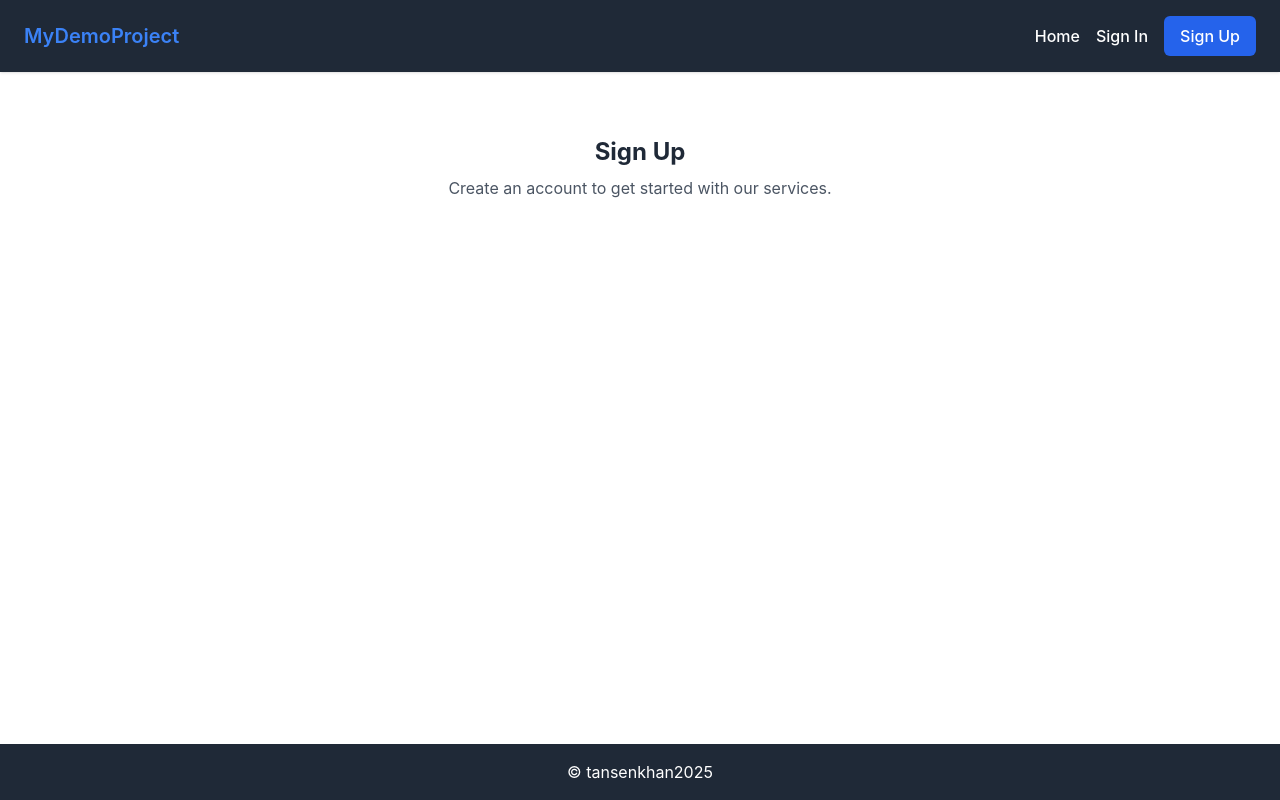
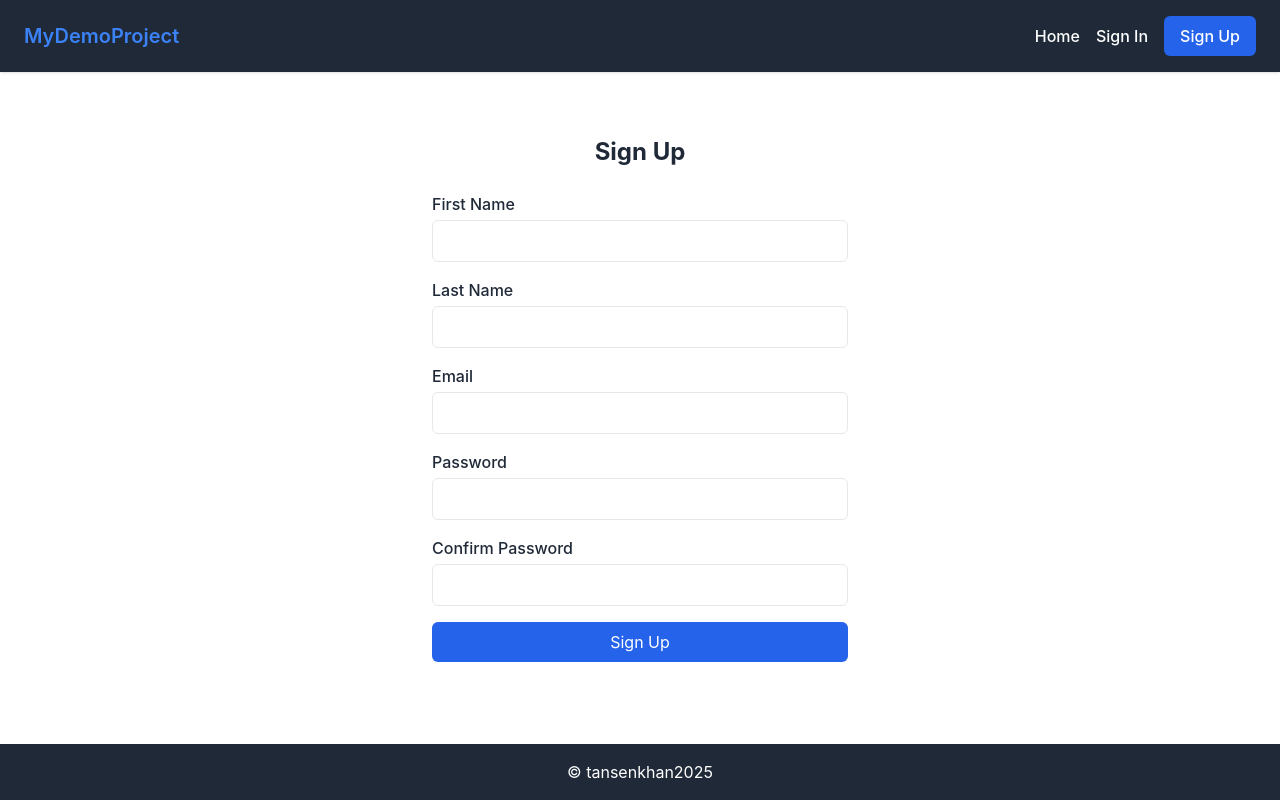
Before and after one commit to tansenkhan1990/react-cross-platform, a React (Create React App) app: page /signup in a window 1280 px wide. Built offline with nearby package versions, Linux system fonts and the light colour scheme.

Commit message:
add form

```diff
--- a/package.json
+++ b/package.json
@@ -8,6 +8,7 @@
     "@capacitor/cli": "^7.4.0",
     "@capacitor/core": "^7.4.0",
     "@capacitor/ios": "^7.4.0",
+    "@hookform/resolvers": "^5.1.1",
     "@testing-library/dom": "^10.4.0",
     "@testing-library/jest-dom": "^6.6.3",
     "@testing-library/react": "^16.3.0",
@@ -18,10 +19,12 @@
     "@types/react-dom": "^19.1.6",
     "react": "^19.1.0",
     "react-dom": "^19.1.0",
+    "react-hook-form": "^7.59.0",
     "react-router-dom": "^7.6.3",
     "react-scripts": "5.0.1",
     "typescript": "^4.9.5",
-    "web-vitals": "^2.1.4"
+    "web-vitals": "^2.1.4",
+    "zod": "^3.25.67"
   },
   "scripts": {
     "start": "react-scripts start",
--- a/src/pages/SignIn.tsx
+++ b/src/pages/SignIn.tsx
@@ -1,8 +1,64 @@
-const SignIn = () => (
-  <div className="text-center py-16">
-    <h1 className="text-2xl font-bold">Sign In</h1>
-    <p className="mt-2 text-gray-600">Access your account and manage your bookings.</p>
-  </div>
-);
+import React from "react";
+import { useForm } from "react-hook-form";
+import { z } from "zod";
+import { zodResolver } from "@hookform/resolvers/zod";
+
+// ✅ Zod schema for Sign In
+const schema = z.object({
+  email: z.string().email("Invalid email address"),
+  password: z.string().min(1, "Password is required"),
+});
+
+type SignInForm = z.infer<typeof schema>;
+
+const SignIn = () => {
+  const {
+    register,
+    handleSubmit,
+    formState: { errors },
+  } = useForm<SignInForm>({
+    resolver: zodResolver(schema),
+  });
+
+  const onSubmit = (data: SignInForm) => {
+    console.log("Sign In Data:", data);
+  };
+
+  return (
+    <div className="max-w-md mx-auto mt-16 px-4">
+      <h1 className="text-2xl font-bold mb-6 text-center">Sign In</h1>
+      <form onSubmit={handleSubmit(onSubmit)} className="space-y-4">
+        <div>
+          <label className="block mb-1 font-medium">Email</label>
+          <input
+            type="email"
+            {...register("email")}
+            className="w-full px-4 py-2 border rounded-md focus:outline-none focus:ring-2 focus:ring-blue-500"
+          />
+          {errors.email && (
+            <p className="text-red-500 text-sm mt-1">{errors.email.message}</p>
+          )}
+        </div>
+        <div>
+          <label className="block mb-1 font-medium">Password</label>
+          <input
+            type="password"
+            {...register("password")}
+            className="w-full px-4 py-2 border rounded-md focus:outline-none focus:ring-2 focus:ring-blue-500"
+          />
+          {errors.password && (
+            <p className="text-red-500 text-sm mt-1">{errors.password.message}</p>
+          )}
+        </div>
+        <button
+          type="submit"
+          className="w-full bg-blue-600 text-white py-2 rounded-md hover:bg-blue-700 transition"
+        >
+          Sign In
+        </button>
+      </form>
+    </div>
+  );
+};
 
 export default SignIn;
--- a/src/pages/SignUp.tsx
+++ b/src/pages/SignUp.tsx
@@ -1,8 +1,106 @@
-const SignUp = () => (
-  <div className="text-center py-16">
-    <h1 className="text-2xl font-bold">Sign Up</h1>
-    <p className="mt-2 text-gray-600">Create an account to get started with our services.</p>
-  </div>
-);
+// src/pages/SignUp.tsx
+import React from "react";
+import { useForm } from "react-hook-form";
+import { z } from "zod";
+import { zodResolver } from "@hookform/resolvers/zod";
+
+// ✅ Zod schema with validation
+const schema = z
+  .object({
+    firstName: z.string().min(1, "First name is required"),
+    lastName: z.string().min(1, "Last name is required"),
+    email: z.string().email("Invalid email address"),
+    password: z.string().min(6, "Password must be at least 6 characters"),
+    confirmPassword: z.string(),
+  })
+  .refine((data) => data.password === data.confirmPassword, {
+    message: "Passwords do not match",
+    path: ["confirmPassword"],
+  });
+
+type SignUpForm = z.infer<typeof schema>;
+
+const SignUp = () => {
+  const {
+    register,
+    handleSubmit,
+    formState: { errors },
+  } = useForm<SignUpForm>({
+    resolver: zodResolver(schema),
+  });
+
+  const onSubmit = (data: SignUpForm) => {
+    console.log("Sign Up Data:", data);
+  };
+
+  return (
+    <div className="max-w-md mx-auto mt-16 px-4">
+      <h1 className="text-2xl font-bold mb-6 text-center">Sign Up</h1>
+      <form onSubmit={handleSubmit(onSubmit)} className="space-y-4">
+        <div>
+          <label className="block mb-1 font-medium">First Name</label>
+          <input
+            type="text"
+            {...register("firstName")}
+            className="w-full px-4 py-2 border rounded-md focus:outline-none focus:ring-2 focus:ring-blue-500"
+          />
+          {errors.firstName && (
+            <p className="text-red-500 text-sm mt-1">{errors.firstName.message}</p>
+          )}
+        </div>
+        <div>
+          <label className="block mb-1 font-medium">Last Name</label>
+          <input
+            type="text"
+            {...register("lastName")}
+            className="w-full px-4 py-2 border rounded-md focus:outline-none focus:ring-2 focus:ring-blue-500"
+          />
+          {errors.lastName && (
+            <p className="text-red-500 text-sm mt-1">{errors.lastName.message}</p>
+          )}
+        </div>
+        <div>
+          <label className="block mb-1 font-medium">Email</label>
+          <input
+            type="email"
+            {...register("email")}
+            className="w-full px-4 py-2 border rounded-md focus:outline-none focus:ring-2 focus:ring-blue-500"
+          />
+          {errors.email && (
+            <p className="text-red-500 text-sm mt-1">{errors.email.message}</p>
+          )}
+        </div>
+        <div>
+          <label className="block mb-1 font-medium">Password</label>
+          <input
+            type="password"
+            {...register("password")}
+            className="w-full px-4 py-2 border rounded-md focus:outline-none focus:ring-2 focus:ring-blue-500"
+          />
+          {errors.password && (
+            <p className="text-red-500 text-sm mt-1">{errors.password.message}</p>
+          )}
+        </div>
+        <div>
+          <label className="block mb-1 font-medium">Confirm Password</label>
+          <input
+            type="password"
+            {...register("confirmPassword")}
+            className="w-full px-4 py-2 border rounded-md focus:outline-none focus:ring-2 focus:ring-blue-500"
+          />
+          {errors.confirmPassword && (
+            <p className="text-red-500 text-sm mt-1">{errors.confirmPassword.message}</p>
+          )}
+        </div>
+        <button
+          type="submit"
+          className="w-full bg-blue-600 text-white py-2 rounded-md hover:bg-blue-700 transition"
+        >
+          Sign Up
+        </button>
+      </form>
+    </div>
+  );
+};
 
 export default SignUp;
```
Also changed, not shown: 1 other file (tests, documents, lock files or other folders).
